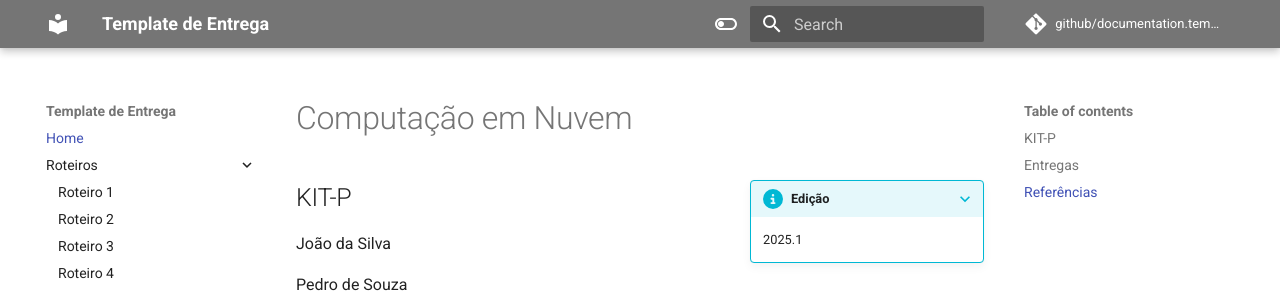
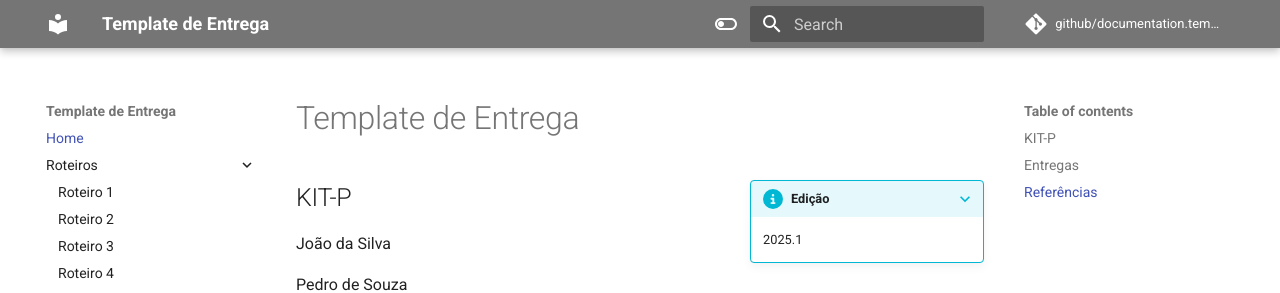
Before and after one commit to zorrzi/portifolio-redesneurais, an MkDocs documentation site: the page built from docs/index.md, in a window 1280 px wide. Shown: the top 293 px of the page. Built offline with MkDocs 1.6.1 and Material for MkDocs 9.7.7, drawn with Linux system fonts in a browser that asks for light colours; comment, search, counter and statistics services are not loaded.

Commit message:
versao generica

```diff
--- a/docs/index.md
+++ b/docs/index.md
@@ -1,4 +1,4 @@
-# Computação em Nuvem
+# Template de Entrega
 
 
 ???+ info inline end "Edição"
```
